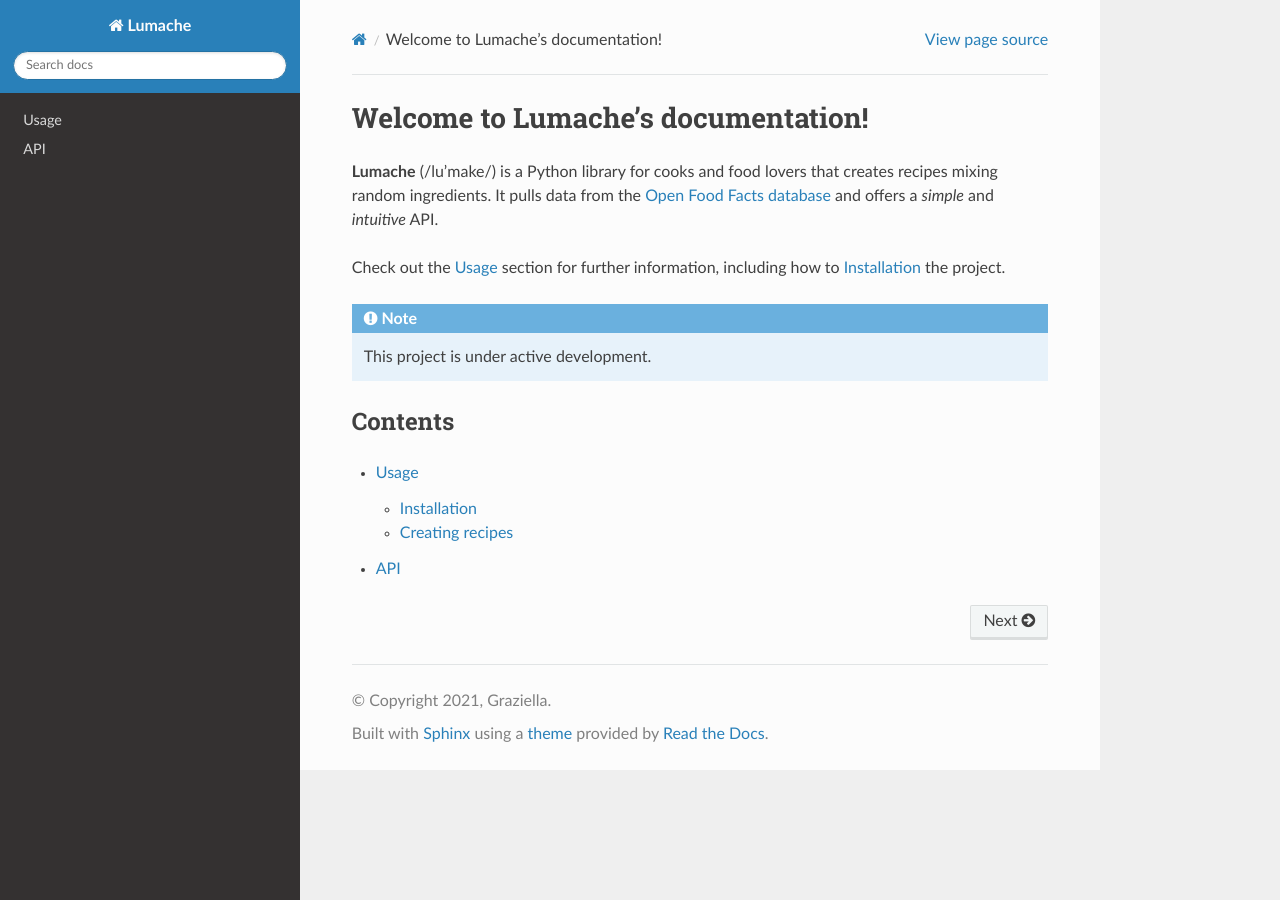
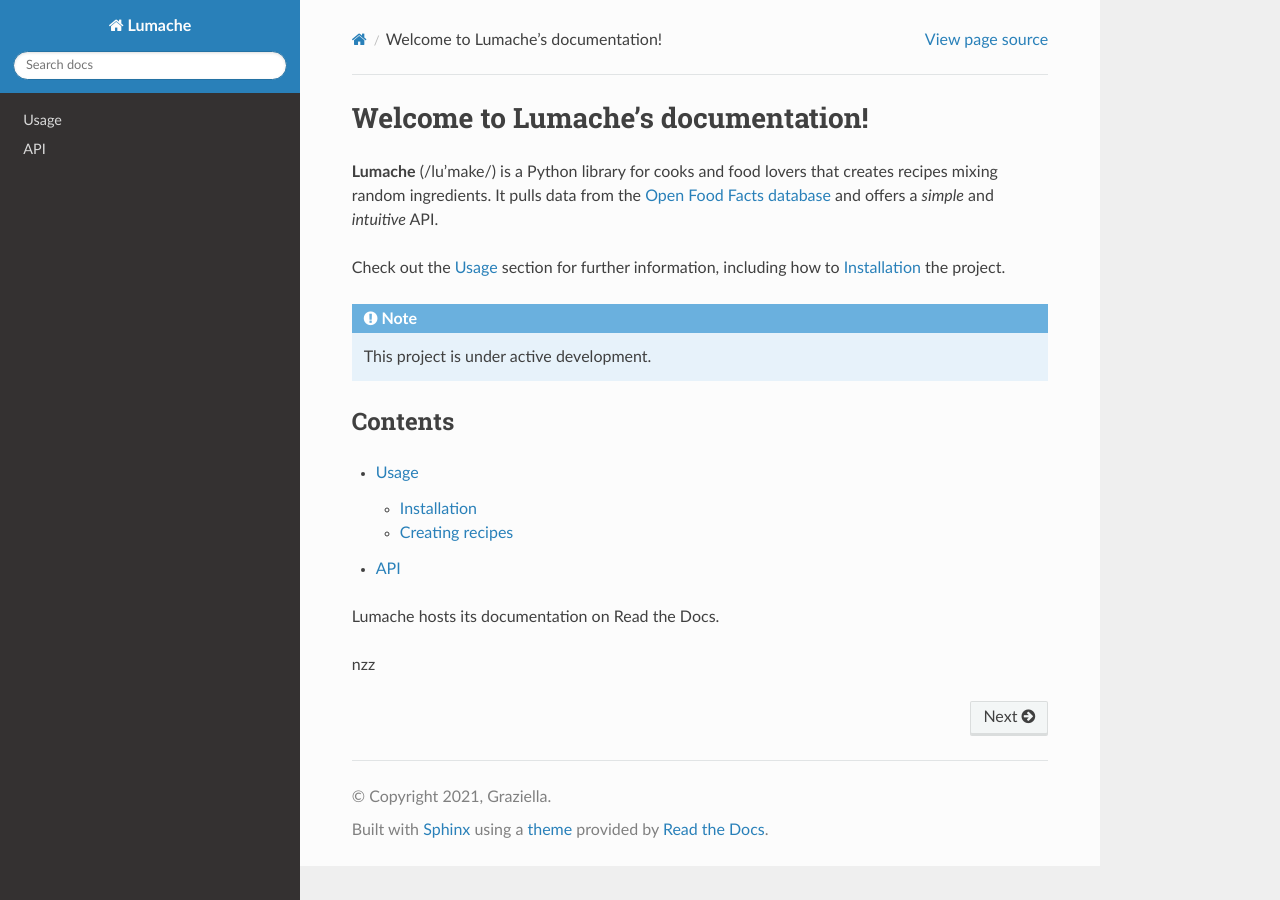
Before and after one commit to nioubenben87/test_rtd-tutorial, a Sphinx documentation site: the page built from docs/source/index.rst, in a window 1280 px wide. Built offline with Sphinx 7.4.7 and the Read the Docs theme 3.1.0, drawn with Linux system fonts in a browser that asks for light colours.

Commit message:
Update index.rst

```diff
--- a/docs/source/index.rst
+++ b/docs/source/index.rst
@@ -20,3 +20,8 @@ Contents
 
    usage
    api
+
+
+Lumache hosts its documentation on Read the Docs.
+
+nzz
```
